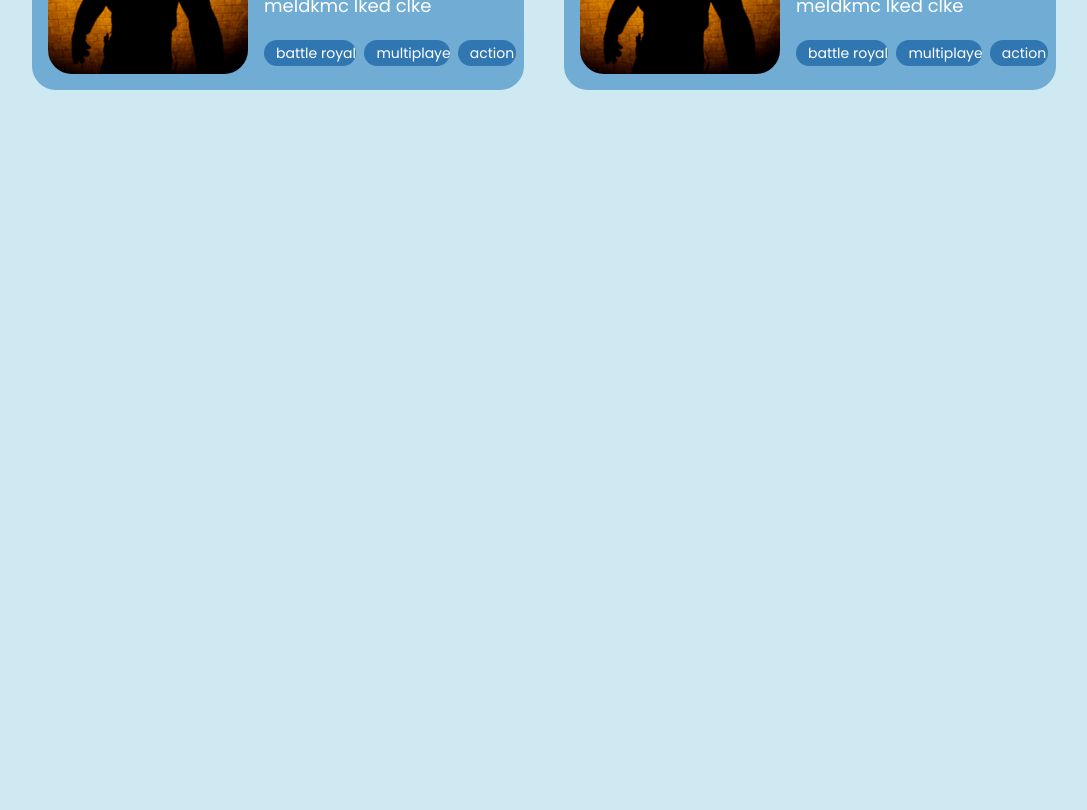
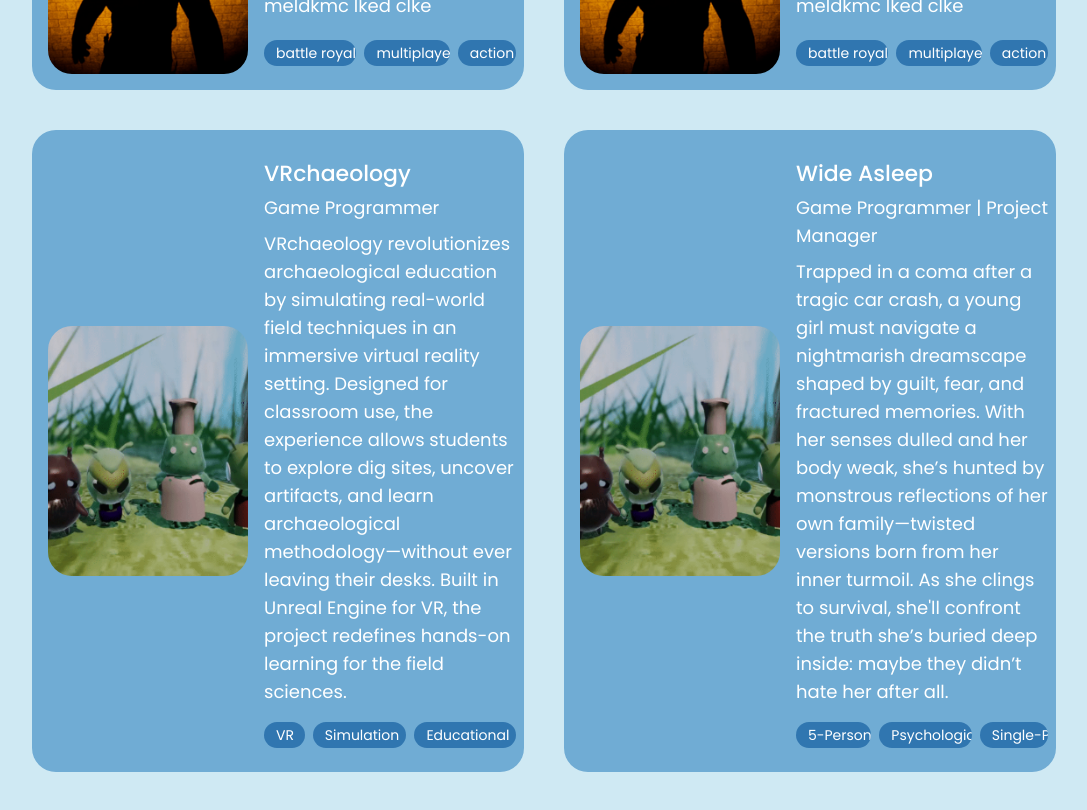
Before and after one commit to AashishSubramanian26/AashishWebsite, a React (Vite) app: page /game-dev-projects in a window 1280 px wide. Shown: the part 1660-2470 px from the top of the page, without its empty margins (96-1183 px from the left). Before the commit the page ends 1964 px from the top, so only its background shows below. Built offline with nearby package versions, Linux system fonts and the light colour scheme.

Commit message:
More project infoi

```diff
--- a/src/content/home.ts
+++ b/src/content/home.ts
@@ -1,6 +1,6 @@
 export const homeContent = {
   role: "Game and Software Developer | Computer Engineering @ UIUC",
-  description: "Hi, I’m Aashish! I’m a senior in Computer Engineering at UIUC with a minor in Game Studies and Design. I’m passionate about both software engineering and game development—whether I’m building engaging systems or solving tough technical problems, I’m driven to innovate and create meaningful experiences. Open to full-time opportunities in 2025!",
+  description: "Hi, I’m Aashish! I recently graduated with a degree in Computer Engineering from UIUC, along with a minor in Game Studies and Design. I’m passionate about both software engineering and game development—whether I’m building engaging systems or solving tough technical challenges, I’m driven to innovate and create meaningful experiences. I’m currently open to full-time opportunities!",
   gameDevProject: "The Shifter",
   gameDevProjectTags: ["Unreal Engine", "Game Jam", "3-Person Team"],
   gameDevImgSrc: "/home/game-dev-shifter.png",
--- a/src/content/projects/gameDevProjects.ts
+++ b/src/content/projects/gameDevProjects.ts
@@ -368,4 +368,130 @@ export const gameDevProjects = {
       "Map design should cater to diverse playstyles and strategies.",
     ],
   },
+  "VRchaeology": {
+    projectName: "VRchaeology",
+    linkText: "Link",
+    link: "https://games.illinois.edu/Ongoing-Projects.html",
+    role: ["Game Programmer"],
+    genre: ["Educational", "Exploration", "Training"],
+    developmentTools: ["VR", "Unreal Engine", "Jira"],
+    keyFeatures: [
+      "Immersive VR-based archaeology simulation",
+      "Hands-on excavation and artifact discovery",
+      "Authentic field techniques adapted for the classroom",
+    ],
+    description:
+      "VRchaeology revolutionizes archaeological education by simulating real-world field techniques in an immersive virtual reality setting. Designed for classroom use, the experience allows students to explore dig sites, uncover artifacts, and learn archaeological methodology—without ever leaving their desks. Built in Unreal Engine for VR, the project redefines hands-on learning for the field sciences.",
+    tags: ["VR", "Simulation", "Educational"],
+    cardImgSrc: "/game-dev-projects/beetle-bistro2.png",
+    mediaContent: [
+      "/game-dev-projects/beetle-bistro2.png",
+      "/game-dev-projects/midnight-cram2.png",
+    ],
+    coreMechanicsContent: [
+      // "../src/images/game-dev-projects/visiongrunt.mov",
+      "/game-dev-projects/beetle-bistro2.png",
+      "/game-dev-projects/midnight-cram2.png",
+      // "../src/images/game-dev-projects/visiongrunt.mov",
+      "/game-dev-projects/beetle-bistro2.png",
+      "/game-dev-projects/midnight-cram2.png",
+      // "../src/images/game-dev-projects/visiongrunt.mov",
+      "/game-dev-projects/beetle-bistro2.png",
+      "/game-dev-projects/midnight-cram2.png",
+      // "../src/images/game-dev-projects/visiongrunt.mov",
+      "/game-dev-projects/beetle-bistro2.png",
+      "/game-dev-projects/midnight-cram2.png",
+    ],
+    summary:
+      "VRchaeology is a VR educational simulation that brings archaeology into the classroom. Students virtually participate in fieldwork activities—digging, discovering, and documenting artifacts—while learning core archaeological methods in an interactive, immersive environment. Built in Unreal Engine with VR support, this project makes field sciences accessible to all learners.",
+    designGoals: [
+      "Make real-world field techniques accessible through VR.",
+      "Ensure educational content is engaging and intuitive for studentd without VR experience.",
+      "Support classroom use with meaningful interactivity and feedback.",
+    ],
+    coreMechanic: [
+    "Implemented core VR interaction systems using Unreal Engine Blueprints",
+    "Developed artifact excavation and inspection mechanics with intuitive user feedback",
+    "Led classroom playtesting sessions to evaluate usability and learning outcomes",
+    "Analyzed student and instructor feedback to identify pain points and UX issues",
+    "Prioritized and implemented gameplay changes, refining mechanics based on real user input",
+    "Resolved interaction bugs and fine-tuned controls to ensure a smooth VR experience"
+    ],
+    whatWentWell: [
+      "Feedback loop from playtesting helped improve UX flow.",
+      "VR immersion successfully simulated real-world fieldwork.",
+    ],
+    challenges: [
+      "Learning VR development for the first time and adapting to new workflows.",
+      "Balancing educational accuracy with engaging gameplay.",
+      "Internal team communication to ensure everyone was on the same page.",
+    ],
+    lessonsLearned: [
+      "VR design principles differ greatly from traditional game development.",
+      "Iterative playtesting is crucial when designing for classroom environments.",
+      "Small fixes in VR can significantly impact player comfort and usability."
+    ],
+  },
+  "wide-asleep": {
+    projectName: "Wide Asleep",
+    linkText: "Link",
+    link: "https://games.illinois.edu/Ongoing-Projects.html",
+    role: ["Game Programmer", "Project Manager"],
+    genre: ["Survival", "Horror", "Singleplayer"],
+    developmentTools: ["Unreal Engine", "Jira"],
+    keyFeatures: [
+      "Exploration and puzzle-solving",
+      "Horror atmosphere",
+      "Engaging narrative",
+    ],
+    description:
+      "Trapped in a coma after a tragic car crash, a young girl must navigate a nightmarish dreamscape shaped by guilt, fear, and fractured memories. With her senses dulled and her body weak, she’s hunted by monstrous reflections of her own family—twisted versions born from her inner turmoil. As she clings to survival, she'll confront the truth she’s buried deep inside: maybe they didn’t hate her after all.",
+    tags: ["5-Person Team", "Psychological Horror", "Single-Player"],
+    cardImgSrc: "/game-dev-projects/beetle-bistro2.png",
+    mediaContent: [
+      "/game-dev-projects/beetle-bistro2.png",
+      "/game-dev-projects/midnight-cram2.png",
+    ],
+    coreMechanicsContent: [
+      // "../src/images/game-dev-projects/visiongrunt.mov",
+      "/game-dev-projects/beetle-bistro2.png",
+      "/game-dev-projects/midnight-cram2.png",
+      // "../src/images/game-dev-projects/visiongrunt.mov",
+      "/game-dev-projects/beetle-bistro2.png",
+      "/game-dev-projects/midnight-cram2.png",
+      // "../src/images/game-dev-projects/visiongrunt.mov",
+      "/game-dev-projects/beetle-bistro2.png",
+      "/game-dev-projects/midnight-cram2.png",
+      // "../src/images/game-dev-projects/visiongrunt.mov",
+      "/game-dev-projects/beetle-bistro2.png",
+      "/game-dev-projects/midnight-cram2.png",
+    ],
+    summary:
+      "Wide Asleep is a narrative-focused horror game developed as part of a UIUC course designed to introduce students to the full game development pipeline. Rather than aiming for a polished, full-scale game, the goal of the project was to practice key industry skills such as writing design documentation, managing development timelines, scoping effectively, and collaborating within a team. The game explores a girl’s emotional journey through a coma-induced nightmare, blending psychological horror with exploration and light puzzle-solving.",
+    designGoals: [
+      "Understand and apply the complete game development process from concept to prototype",
+      "Write and maintain documentation that communicates vision and scope to a team",
+      "Experience timeline and task tracking in a team setting with changing circumstances",
+      "Deliver a playable prototype that communicates narrative and mechanical intent"
+    ],
+    coreMechanic: [
+      "Developed core gameplay systems including inventory, hotbar UI, and usable item functionality",
+      "Implemented character movement, control logic, and key level design features",
+      "Supported team onboarding by creating practice tasks and guiding members new to Unreal Engine",
+      "Adapted project scope and redistributed tasks to ensure a playable build under tight constraints"
+    ],
+    whatWentWell: [
+      "Successfully created an emotional narrative atmosphere tied to gameplay",
+      "UI systems like hotbar and inventory were clean, functional, and immersive"
+    ],
+    challenges: [
+      "Creating a functional prototype despite major scope reductions and unresponsive team members",
+      "Training team members who were new to Unreal while managing development on a tight timeline"
+    ],
+    lessonsLearned: [
+      "Effective documentation and scope planning are as critical as coding in game development",
+      "Adapting quickly to team constraints and reassigning tasks is crucial to project survival",
+      "Teaching tools and processes to teammates helps ensure broader project success"
+    ]
+  },
 };
```
